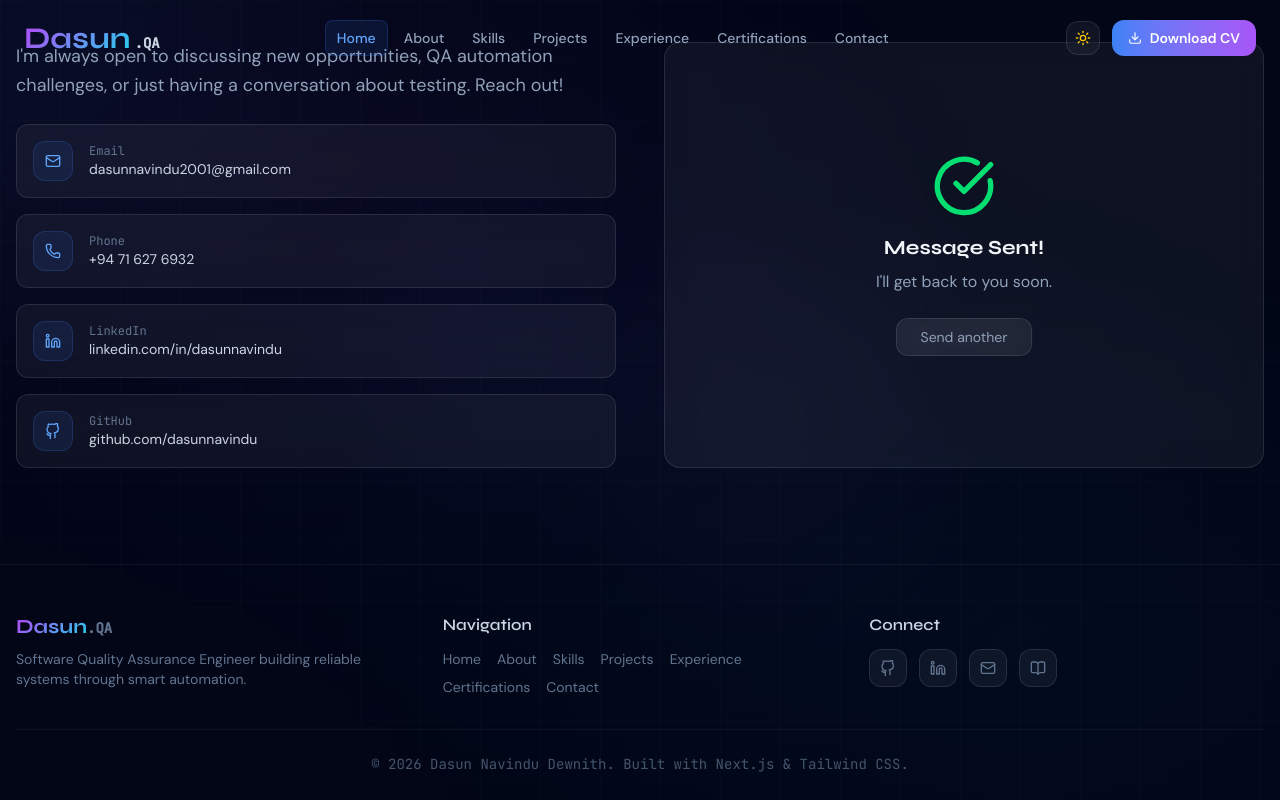
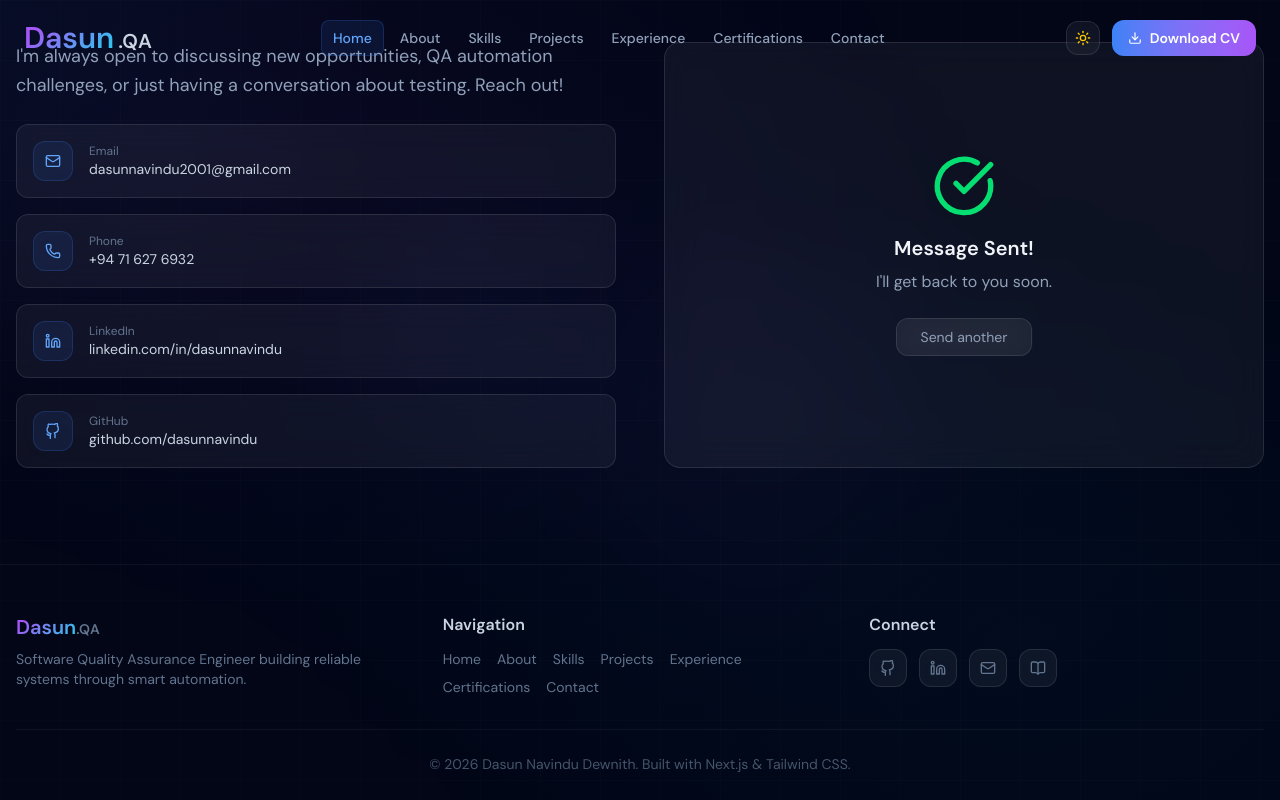
Before and after one commit to Dasun169/qa-portfolio, a Next.js app: page / in a window 1280 px wide. Both pictures are taken after typing "Sample", "name@example.com", "Sample", "Sample" into the empty fields and a click on the button "Send Message". Shown: the part 4768-5568 px from the top of the page. Built offline with nearby package versions, Linux system fonts and the light colour scheme.

Commit message:
Change the font-family for maintain the consistancy font-family for all the section on the portfolio

```diff
--- a/src/components/layout/Footer.tsx
+++ b/src/components/layout/Footer.tsx
@@ -22,9 +22,9 @@ export default function Footer() {
                 <div className="grid sm:grid-cols-3 gap-8 mb-8">
                     {/* Brand */}
                     <div>
-                        <p className="font-display font-bold text-xl mb-2">
+                        <p className=" font-bold text-xl mb-2">
                             <span className="gradient-text">Dasun</span>
-                            <span className="text-slate-500 font-mono text-sm">.QA</span>
+                            <span className="text-slate-500  text-sm">.QA</span>
                         </p>
                         <p className="text-slate-500 text-sm">
                             Software Quality Assurance Engineer building reliable systems through smart automation.
@@ -33,7 +33,7 @@ export default function Footer() {
 
                     {/* Quick nav */}
                     <div>
-                        <p className="font-semibold text-slate-300 mb-3 font-display">Navigation</p>
+                        <p className="font-semibold text-slate-300 mb-3 ">Navigation</p>
                         <div className="flex flex-wrap gap-x-4 gap-y-2">
                             {LINKS.map((link) => (
                                 <button
@@ -49,7 +49,7 @@ export default function Footer() {
 
                     {/* Socials */}
                     <div>
-                        <p className="font-semibold text-slate-300 mb-3 font-display">Connect</p>
+                        <p className="font-semibold text-slate-300 mb-3 ">Connect</p>
                         <div className="flex gap-3">
                             {SOCIALS.map(({ icon: Icon, href, label }) => (
                                 <motion.a
@@ -69,7 +69,7 @@ export default function Footer() {
                 </div>
 
                 <div className="border-t border-white/5 pt-6 text-center">
-                    <p className="text-slate-600 text-sm font-mono">
+                    <p className="text-slate-600 text-sm ">
                         © {new Date().getFullYear()} Dasun Navindu Dewnith. Built with Next.js & Tailwind CSS.
                     </p>
                 </div>
--- a/src/components/layout/Navbar.tsx
+++ b/src/components/layout/Navbar.tsx
@@ -56,11 +56,11 @@ export default function Navbar() {
                 {/* Logo */}
                 <motion.span
                     whileHover={{ scale: 1.02 }}
-                    className="font-display font-bold text-xl cursor-pointer"
+                    className=" font-bold text-xl cursor-pointer"
                     onClick={() => scrollTo("#home")}
                 >
                     <span className="gradient-text text-3xl">Dasun</span>
-                    <span className="text-slate-300 dark:text-slate-300 text-sm font-mono ml-1 text-3xl">
+                    <span className="text-slate-300 dark:text-slate-300 text-sm text-xl  ml-1">
                         .QA
                     </span>
                 </motion.span>
--- a/src/components/sections/Certifications.tsx
+++ b/src/components/sections/Certifications.tsx
@@ -45,10 +45,10 @@ export default function Certifications() {
         <section id="certifications" className="relative py-24 px-4">
             <div className="max-w-7xl mx-auto">
                 <div className="text-center mb-16">
-                    <span className="font-mono text-brand-400 text-sm tracking-widest uppercase">
+                    <span className=" text-brand-400 text-sm tracking-widest uppercase">
                         Credentials
                     </span>
-                    <h2 className="font-display font-bold text-3xl sm:text-4xl mt-2 text-slate-100">
+                    <h2 className=" font-bold text-3xl sm:text-4xl mt-2 text-slate-100">
                         Certifications
                     </h2>
                 </div>
@@ -71,10 +71,10 @@ export default function Certifications() {
                             </div>
 
                             <div className="flex-1">
-                                <span className={`text-xs font-mono px-2 py-0.5 rounded-full bg-gradient-to-r ${cert.color} text-white`}>
+                                <span className={`text-xs  px-2 py-0.5 rounded-full bg-gradient-to-r ${cert.color} text-white`}>
                                     {cert.domain}
                                 </span>
-                                <h3 className="font-display font-semibold text-slate-100 mt-3 mb-1">
+                                <h3 className=" font-semibold text-slate-100 mt-3 mb-1">
                                     {cert.title}
                                 </h3>
                                 <p className="text-slate-500 text-sm">{cert.issuer}</p>
--- a/src/components/sections/Contact.tsx
+++ b/src/components/sections/Contact.tsx
@@ -48,10 +48,10 @@ export default function Contact() {
         <section id="contact" className="relative py-24 px-4">
             <div className="max-w-7xl mx-auto">
                 <div className="text-center mb-16">
-                    <span className="font-mono text-brand-400 text-sm tracking-widest uppercase">
+                    <span className=" text-brand-400 text-sm tracking-widest uppercase">
                         Contact
                     </span>
-                    <h2 className="font-display font-bold text-3xl sm:text-4xl mt-2 text-slate-100">
+                    <h2 className=" font-bold text-3xl sm:text-4xl mt-2 text-slate-100">
                         Get In Touch
                     </h2>
                 </div>
@@ -82,7 +82,7 @@ export default function Contact() {
                                         <Icon className="w-4 h-4 text-brand-400" />
                                     </div>
                                     <div>
-                                        <p className="text-xs text-slate-500 font-mono">{label}</p>
+                                        <p className="text-xs text-slate-500 ">{label}</p>
                                         <p className="text-slate-300 text-sm group-hover:text-brand-400 transition-colors">{value}</p>
                                     </div>
                                 </motion.a>
@@ -103,7 +103,7 @@ export default function Contact() {
                                 className="h-full flex flex-col items-center justify-center glass rounded-2xl border border-green-500/30 p-12 text-center"
                             >
                                 <CheckCircle className="w-16 h-16 text-green-400 mb-4" />
-                                <h3 className="font-display font-bold text-xl text-slate-100 mb-2">Message Sent!</h3>
+                                <h3 className=" font-bold text-xl text-slate-100 mb-2">Message Sent!</h3>
                                 <p className="text-slate-400">I&apos;ll get back to you soon.</p>
                                 <button
                                     onClick={() => setStatus("idle")}
--- a/src/components/sections/Projects.tsx
+++ b/src/components/sections/Projects.tsx
@@ -58,10 +58,10 @@ export default function Projects() {
         <section id="projects" className="relative py-24 px-4">
             <div className="max-w-7xl mx-auto">
                 <div className="text-center mb-16">
-                    <span className="font-mono text-brand-400 text-sm tracking-widest uppercase">
+                    <span className=" text-brand-400 text-sm tracking-widest uppercase">
                         Projects
                     </span>
-                    <h2 className="font-display font-bold text-3xl sm:text-4xl mt-2 text-slate-100">
+                    <h2 className=" font-bold text-3xl sm:text-4xl mt-2 text-slate-100">
                         Featured Work
                     </h2>
                     <p className="text-slate-500 mt-2">7+ projects across QA automation and testing</p>
@@ -83,8 +83,8 @@ export default function Projects() {
                 {/* Header */}
                 <div className="flex items-start justify-between mb-4">
                   <div>
-                    <span className="font-mono text-xs text-slate-500">{project.year}</span>
-                    <h3 className="font-display font-bold text-lg text-slate-100 mt-0.5 group-hover:gradient-text transition-all">
+                    <span className=" text-xs text-slate-500">{project.year}</span>
+                    <h3 className=" font-bold text-lg text-slate-100 mt-0.5 group-hover:gradient-text transition-all">
                       {project.title}
                     </h3>
                     <p className="text-sm text-slate-400">{project.subtitle}</p>
@@ -119,7 +119,7 @@ export default function Projects() {
                   {project.tech.map((t) => (
                     <span
                       key={t}
-                      className="px-2 py-0.5 text-xs font-mono bg-white/5 border border-white/10 rounded text-slate-300"
+                      className="px-2 py-0.5 text-xs  bg-white/5 border border-white/10 rounded text-slate-300"
                     >
                       {t}
                     </span>
--- a/src/components/sections/Skills.tsx
+++ b/src/components/sections/Skills.tsx
@@ -47,10 +47,10 @@ export default function Skills() {
         <section id="skills" className="relative py-24 px-4">
             <div className="max-w-7xl mx-auto">
                 <div className="text-center mb-16">
-                    <span className="font-mono text-brand-400 text-sm tracking-widest uppercase">
+                    <span className=" text-brand-400 text-sm tracking-widest uppercase">
                         Skills
                     </span>
-                    <h2 className="font-display font-bold text-3xl sm:text-4xl mt-2 text-slate-100">
+                    <h2 className="font-bold text-3xl sm:text-4xl mt-2 text-slate-100">
                         Technical Arsenal
                     </h2>
                 </div>
@@ -68,7 +68,7 @@ export default function Skills() {
                             {/* Category header */}
                             <div className="flex items-center gap-3 mb-4">
                                 <div className={`w-2 h-8 rounded-full bg-gradient-to-b ${group.color}`} />
-                                <h3 className="font-display font-semibold text-slate-100">
+                                <h3 className="font-semibold text-slate-100">
                                     {group.category}
                                 </h3>
                             </div>
```
Also changed, not shown: src/components/sections/About.tsx (+4 -4 lines), src/components/sections/Experience.tsx (+4 -4 lines).
